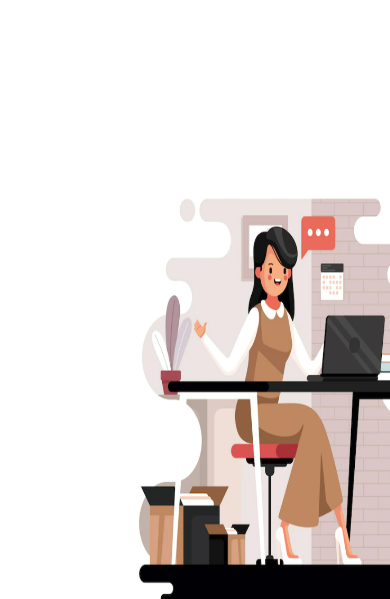
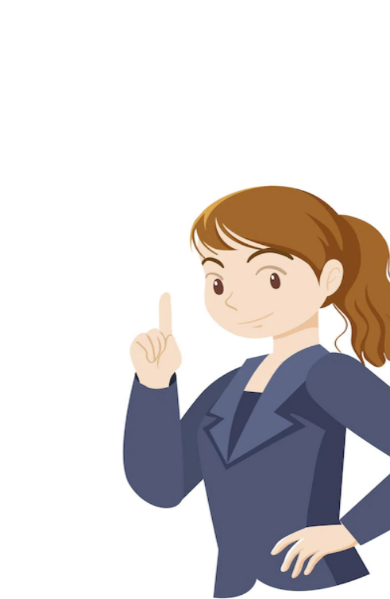
Before and after one commit to 20B01A1258GDEVISRIYA/portfolio, a plain HTML site: page index.html in a window 390 px wide. Shown: the part 157-756 px from the top of the page. Drawn offline with Linux system fonts and the light colour scheme; a web font is replaced by a local one.

Commit message:
my webpage

```diff
--- a/style.css
+++ b/style.css
@@ -261,7 +261,7 @@ dd{
 /* ----------------------------------------------------------------responsiveness------------------------------- */
 @media only screen and (max-width: 600px) {
     #header{
-        background-image:url(./images/bg2.png);
+        background-image:url(./images/bg3.png);
         width:100%;
         margin-top:10vh;
         margin-left:100px;
```
